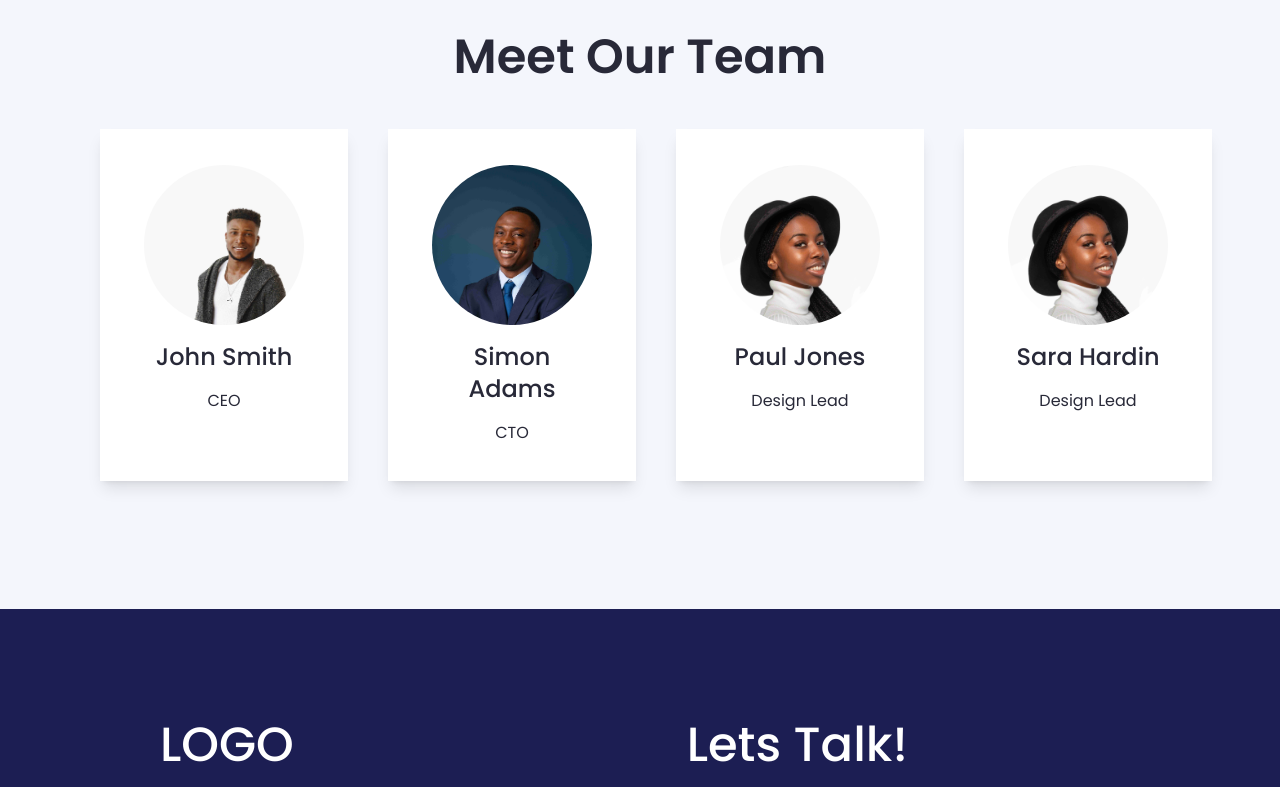
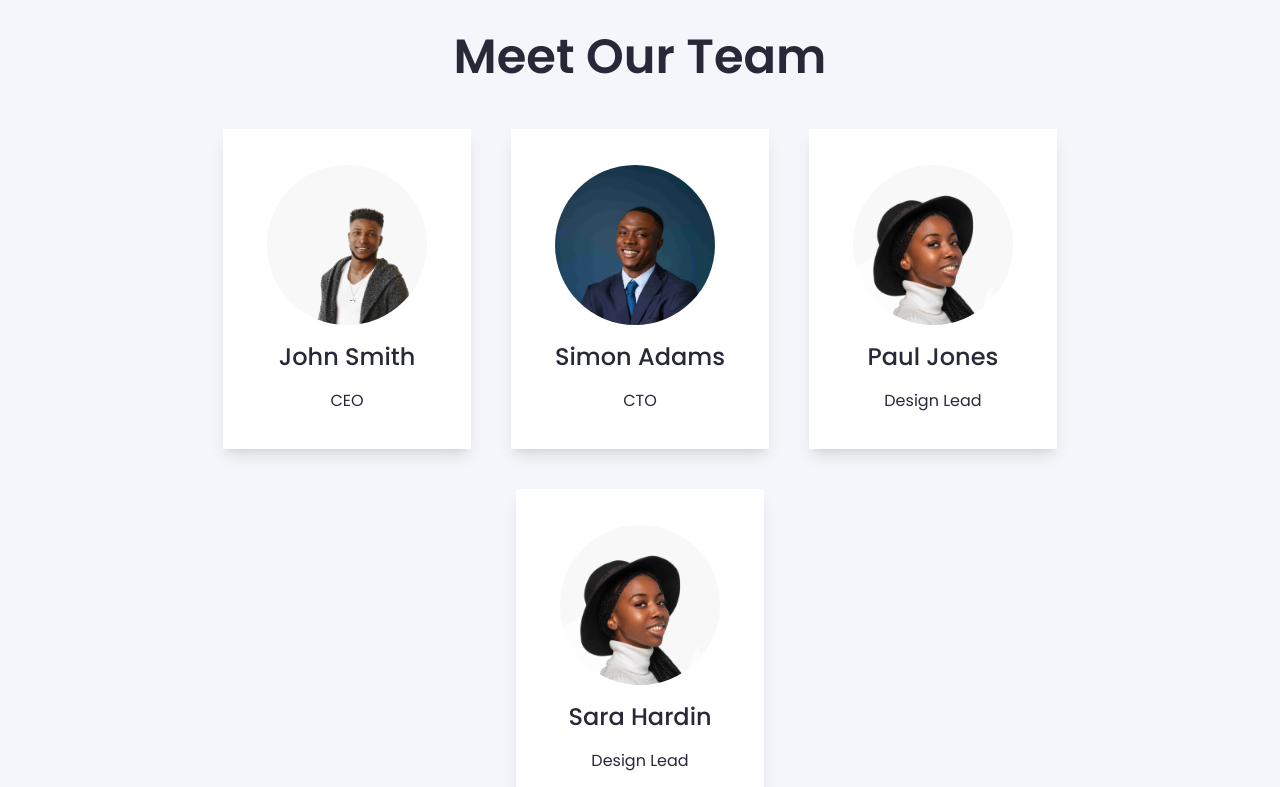
Before and after one commit to WinifredOgbeiwi/Website_Builder, a React (Vite) app: page /about in a window 1280 px wide. Shown: the part 4040-4827 px from the top of the page. Built offline with nearby package versions, Linux system fonts and the light colour scheme.

Commit message:
ABOUT - team section

```diff
--- a/src/sections/about/team.jsx
+++ b/src/sections/about/team.jsx
@@ -1,24 +1,22 @@
-import React from 'react'
-import data from '../../constants/data'
-import { Heading2, Heading5 } from '../../components/headings'
-
+import React from "react";
+import data from "../../constants/data";
+import { Heading2, Heading5 } from "../../components/headings";
 
 export const Team = () => {
   return (
     <section className=" py-[128px] bg-[#F4F6FC] text-center">
-            <Heading2 text="Meet Our Team"/>
-            <div className='flex gap-10 mt-12'>
+      <Heading2 text="Meet Our Team" />
+      <div className="flex flex-wrap justify-center items-center gap-10 mt-12">
         {data.Team_data.map(({ img, position, name }) => (
-                    <div className=' shadow-lg bg-white text-center w-fit px-11 py-9'>
-                        <div className='w-40 h-40 rounded-full overflow-hidden'>
-                            <img src={img} alt="" className=' object-fill' />
+          <div className=" shadow-lg bg-white text-center w-fit px-11 py-9">
+            <div className="w-40 h-40 rounded-full overflow-hidden">
+              <img src={img} alt="" className=" object-fill" />
             </div>
-
             <Heading5 text={name} />
             <p>{position}</p>
           </div>
         ))}
       </div>
     </section>
-    )
-}
+  );
+};
```
Lines whose indentation alone changed are shown as unchanged.
